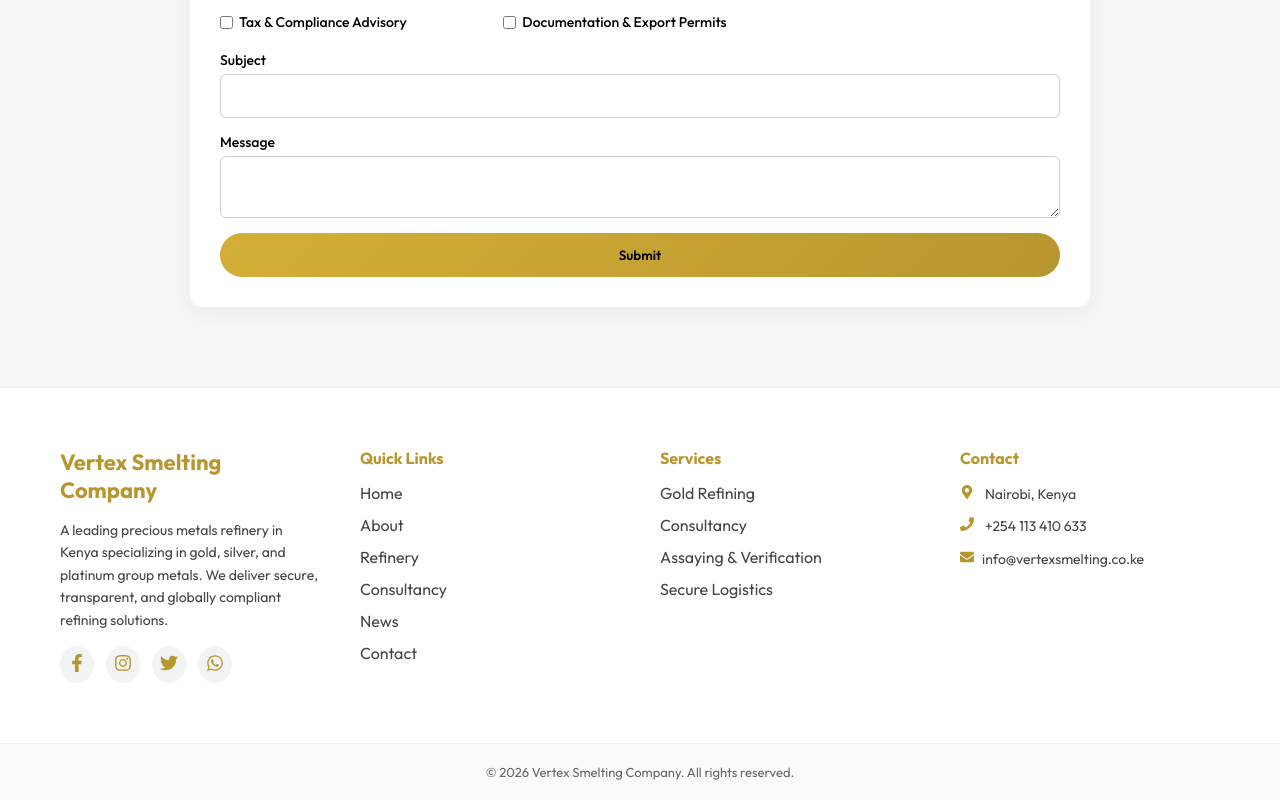
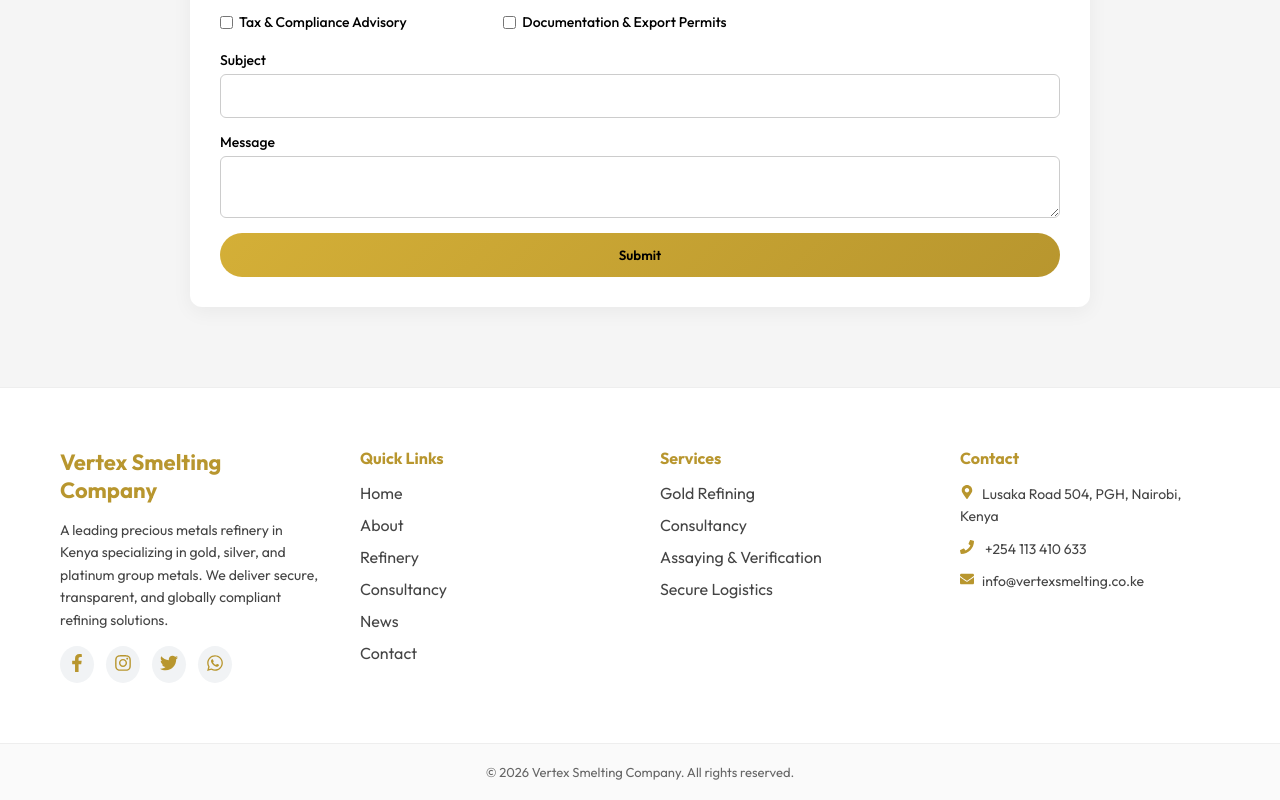
Before and after one commit to blaise-oj/vertex, a React (Vite) app in the folder frontend/: page /contact in a window 1280 px wide. Shown: the part 822-1622 px from the top of the page. Built offline with nearby package versions, Linux system fonts and the light colour scheme.

Commit message:
3rd commit

```diff
--- a/frontend/src/Components/Footer/Footer.jsx
+++ b/frontend/src/Components/Footer/Footer.jsx
@@ -74,7 +74,15 @@
           <h4>Contact</h4>
 
           <p>
-            <FaMapMarkerAlt /> Nairobi, Kenya
+            <FaMapMarkerAlt />
+            <a
+              href="https://www.google.com/maps/search/?api=1&query=Lusaka+Road+504+PGH+Nairobi+Kenya"
+              target="_blank"
+              rel="noopener noreferrer"
+              className="footer-location-link"
+            >
+              <span>Lusaka Road 504, PGH, Nairobi, Kenya</span>
+            </a>
           </p>
 
           <p>
```
Also changed, not shown: frontend/src/assets/menu-icon.png (added).
